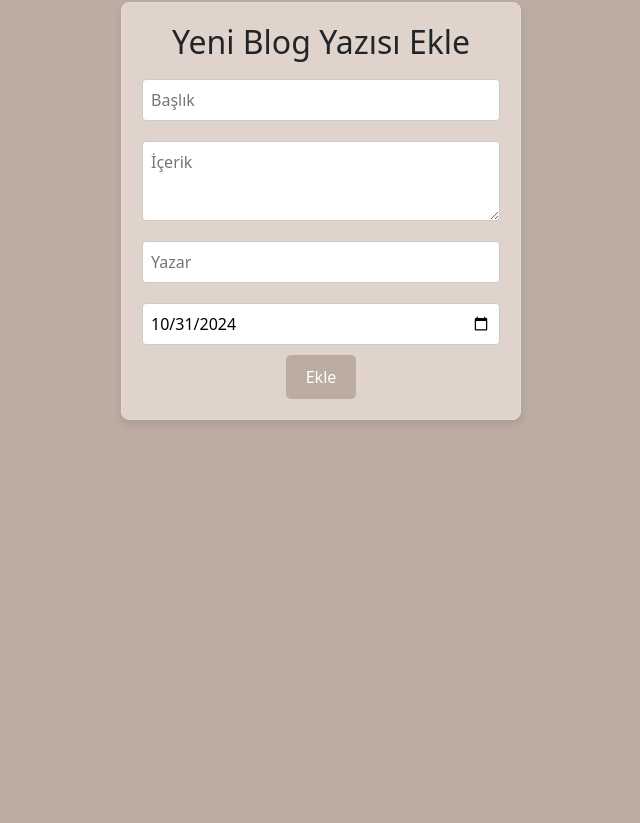
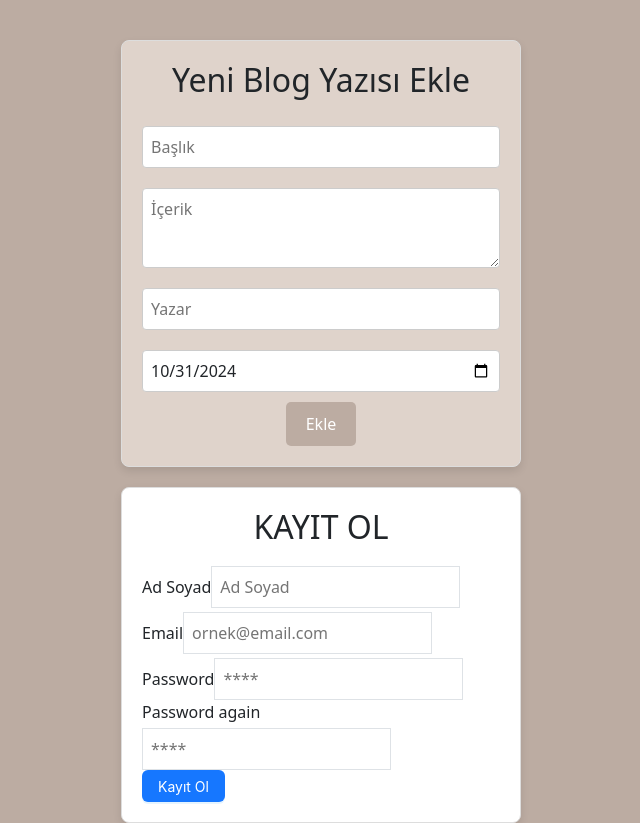
Before and after one commit to dev-ebruates/blog-yonetimi, a React (Vite) app: page / in a window 1280 px wide. Shown: the part 1874-2697 px from the top of the page, without its empty margins (319-959 px from the left). Before the commit the page ends 2314 px from the top, so only its background shows below. Built offline with nearby package versions, Linux system fonts and the light colour scheme; the HTML template or start-up script is replaced by a standard one.

Commit message:
register page

```diff
--- a/package.json
+++ b/package.json
@@ -11,6 +11,7 @@
   },
   "dependencies": {
     "@fortawesome/fontawesome-free": "^6.6.0",
+    "antd": "^5.22.0",
     "bootstrap": "^5.3.3",
     "bootstrap-icons": "^1.11.3",
     "prop-types": "^15.8.1",
--- a/src/App.jsx
+++ b/src/App.jsx
@@ -4,6 +4,8 @@ import "./App.css";
 import AddNewBlog from "./components/BlogList/AddNewBlog";
 import { useEffect, useState } from "react";
 import staticBlogData from "./data/blogData";
+import 'antd/dist/reset.css';
+import RegisterForm from "./components/Auth/RegisterForm";
 
 const App = () => {
   console.log("App");
@@ -55,6 +57,7 @@ const App = () => {
         editBlogPost={editBlogPost}
       />
       <AddNewBlog addBlogPost={addBlogPost} />
+      <RegisterForm />
     </div>
   );
 };
--- /dev/null
+++ b/src/components/Auth/RegisterForm.jsx
@@ -0,0 +1,61 @@
+import { Button } from "antd";
+
+
+const RegisterForm = () => {
+  return (
+    <div className="register-form min-h-screen flex items-center justify-center ">
+      <div className="w-full max-w-md space-y-8 rounded-lg p-6 bg-white shadow-md form">
+        <h2 className="text-center text-3xl font-bold text-gray-900">
+          KAYIT OL
+        </h2>
+        <form className="mt-8 space-y-6">
+          <div className="space-y-4">
+            <div className="form-item">
+              <label className="block text-sm font-medium text-gray-700">
+                Ad Soyad
+              </label>
+              <input
+                type="text"
+                className="mt-1 block w-full  border rounded-md border-gray-300 p-2"
+                placeholder="Ad Soyad"
+              ></input>
+            </div>
+            <div className="form-item">
+              <label className="block text-sm font-medium text-gray-700">
+                Email
+              </label>
+              <input
+                type="email"
+                className="mt-1 block w-full  border rounded-md border-gray-300 p-2"
+                placeholder="ornek@email.com"
+              ></input>
+            </div>
+            <div className="form-item">
+              <label className="block text-sm font-medium text-gray-700">
+                Password
+              </label>
+              <input
+                type="password"
+                className="mt-1 block w-full  border rounded-md border-gray-300 p-2"
+                placeholder="****"
+              ></input>
+            </div>
+            <div className="form-item">
+              <label className="block text-sm font-medium text-gray-700">
+              Password again
+              </label>
+              <input
+                type="password"
+                className="mt-1 block w-full  border rounded-md border-gray-300 p-2"
+                placeholder="****"
+              ></input>
+            </div>
+          </div>
+         <Button type="primary" className="w-full" >Kayıt Ol</Button>
+        </form>
+      </div>
+    </div>
+  );
+};
+
+export default RegisterForm;
--- a/src/components/UI/Button.jsx
+++ b/src/components/UI/Button.jsx
@@ -15,7 +15,7 @@ const Button = ({
             type={type}
             onClick={onClick}
             disabled={disabled}
-            className={`custom-button ${color} ${size}`} // Renk ve boyut sınıflarını ekle
+            className={`custom-button ${color} ${size} `} // Renk ve boyut sınıflarını ekle
         >
             {label}
         </button>
```
Also changed, not shown: src/components/Auth/LoginForm.jsx (added, +9 -0 lines), 1 other file (tests, documents, lock files or other folders).
